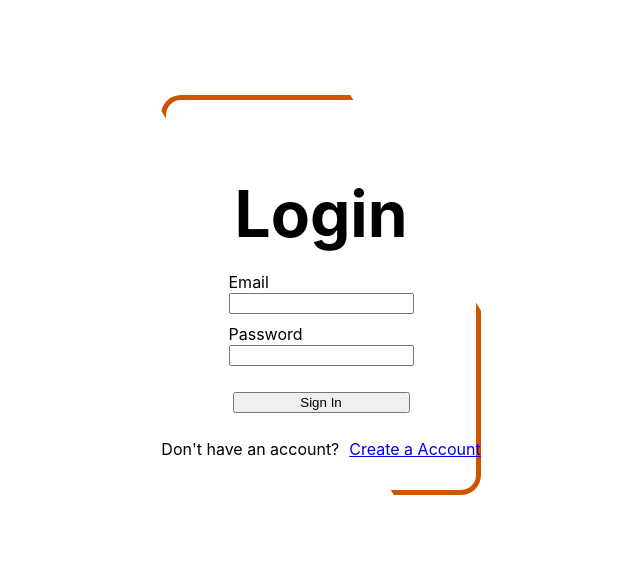
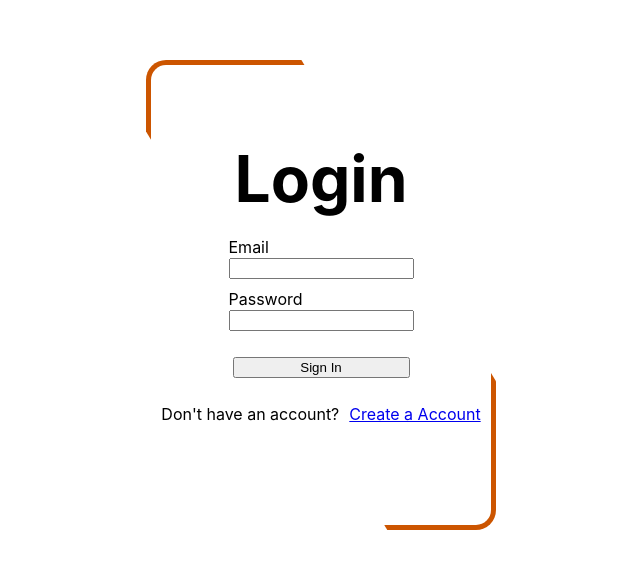
Before and after one commit to AadilBaig/null4413, a React (Create React App) app in the folder client/: page /login in a window 1280 px wide. Shown: the part 105-674 px from the top of the page, without its empty margins (319-959 px from the left). Built offline with nearby package versions, Linux system fonts and the light colour scheme.

Commit message:
fixed dimensions

```diff
--- a/client/src/pages/pages.css
+++ b/client/src/pages/pages.css
@@ -1,3 +1,6 @@
+* {
+    box-sizing: border;
+}
 .mainContainer {
     display: flex;
     align-items: center;
@@ -7,8 +10,8 @@
 
 .forumContainer {
     position: relative;
-    height: 50%;
-    width: 25%;
+    height: 470px;
+    width: 350px;
     background-color: white;
     border-radius: 20px;
     z-index: 0; /* Lower z-index to allow ::before to be above it */
```
